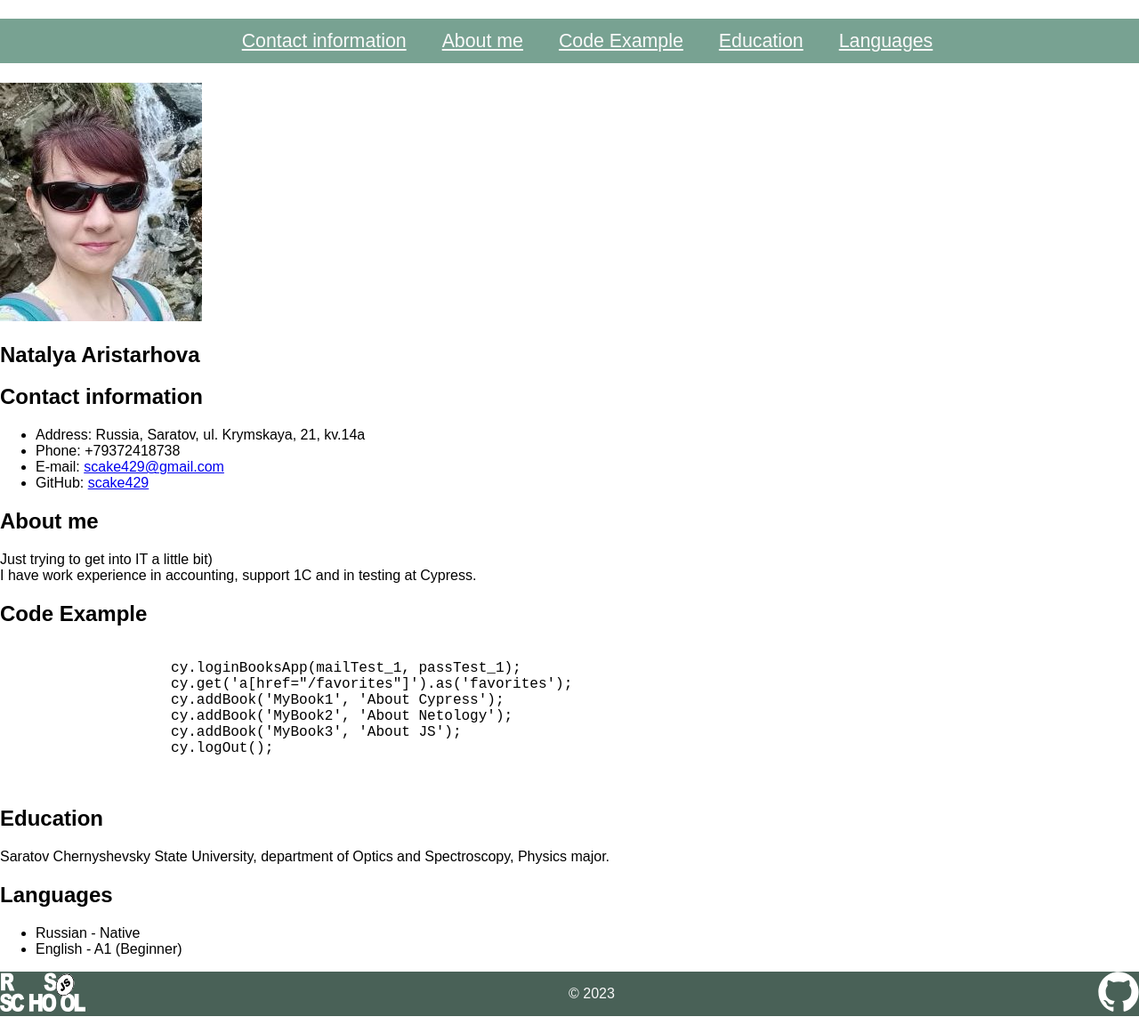
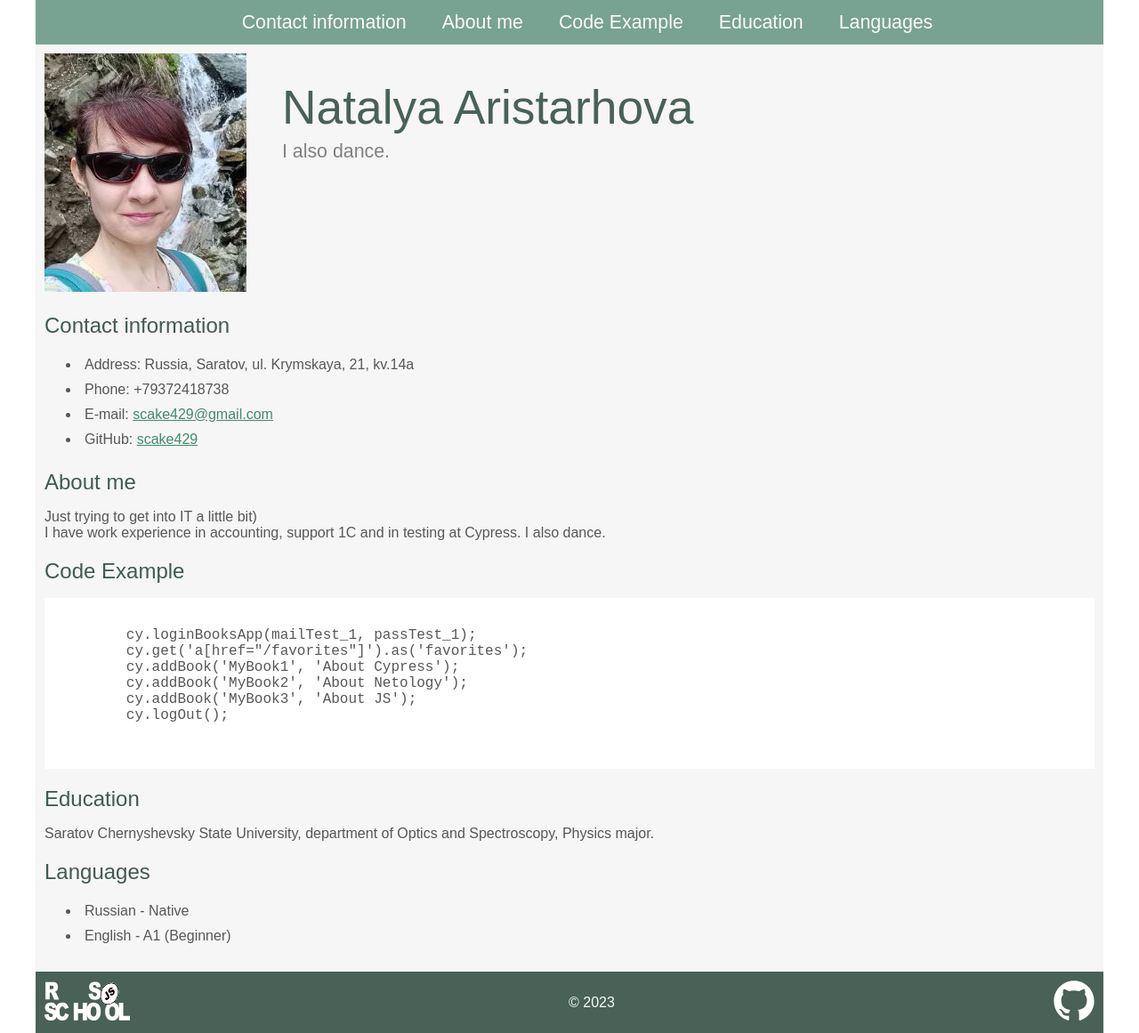
Before and after one commit to scake429/rsschool-cv, a plain HTML site: page index.html in a window 1280 px wide. Shown: the whole page at 89% size. Drawn offline with Linux system fonts and the light colour scheme.

Commit message:
feat: add CSS

```diff
--- a/index.html
+++ b/index.html
@@ -30,12 +30,17 @@
         </header>
         <main class="main">
             <section class="section section_name">
+                <div>
                     <img class="img_photo" src="assets/img/photo_Aristarhova.jpg" alt="Photo AristarhovaNN">
+                </div>
+                <div class="section_name_text">
                     <h1>Natalya Aristarhova</h1>
+                    <p class="section_name_slogan">I also dance.</p>
+                </div>
             </section>
             <section class="section section_contact">
                 <h2 id="contact">Contact information</h2>
-                <ul>
+                <ul class="section_list">
                     <li>Address: Russia, Saratov, ul. Krymskaya, 21, kv.14a</li>
                     <li>Phone: +79372418738</li>
                     <li>E-mail:
@@ -48,12 +53,12 @@
             <section class="section section_about">
                 <h2 id="about">About me</h2>
                 <p>Just trying to get into IT a little bit&rpar;<br>
-                    I have work experience in accounting, support 1C and in testing at Cypress.
+                    I have work experience in accounting, support 1C and in testing at Cypress. I also dance.
                 </p>
             </section>
             <section class="section section_code">
                 <h2 id="code">Code Example</h2>
-                <pre>
+                <pre class="code">
                     <code>
         cy.loginBooksApp(mailTest_1, passTest_1);
         cy.get('a[href="/favorites"]').as('favorites');
@@ -70,22 +75,20 @@
             </section>
             <section class="section section_languages">
                 <h2 id="languages">Languages</h2>
-                <ul>
+                <ul class="section_list">
                     <li>Russian - Native</li>
                     <li>English - A1 (Beginner)</li>
                 </ul>
             </section>
         </main>
         <footer class="footer">
-            <div class="footer_div">
-                <a href="https://rs.school/js/" target="_blank">
+            <a class="footer_link" href="https://rs.school/js/" target="_blank">
                 <img src="assets/svg/rs_school_js_white_logo.svg" alt="Logo RS School" width="96" height="45">
             </a>
             <p>&copy; 2023</p>
-                <a href="https://github.com/scake429" target="_blank">
+            <a class="footer_link" href="https://github.com/scake429" target="_blank">
                 <img src="assets/svg/github_white_logo.svg" alt="Logo GitHub" width="46" height="45">
             </a>
-            </div>
         </footer>
     </body>
 </html>
--- a/style.css
+++ b/style.css
@@ -1,14 +1,17 @@
 body {
-    min-height: 100vh;
     margin: 0;
     padding: 0;
+    min-height: 100vh;
     font-family: sans-serif;
     font-size: 12pt;
+    color:#575757
 }
 
-/* .header, .main, .footer {
-    border: 1px solid red;
-} */
+.header, .main, .footer {
+    margin: auto;
+    max-width: 1200px;
+    width: 100%;
+}
 
 .header {
     background-color: #78a292;
@@ -18,32 +21,85 @@ body {
     font-size: 16pt;
 }
 
-/* .nav_menu {
-    display: inline-block;
-    padding: 55px 40px;
-} */
-
 .nav_list {
+    margin: 0;
     display: flex;
     justify-content: center;
     list-style: none;
 }
 
-.nav_ref {
-    padding: 0 20px;
+.nav_ref,
+.nav_ref:visited {
+    padding: 0px 20px;
     line-height: 50px;
+    color: #fafafa;
+    text-decoration: none;
+}
+
+.nav_ref:hover {
+    text-decoration: underline;
+    color: #ffffff;
+}
+
+.main {
+    padding: 10px 0px;
+    background-color: #f6f6f6;
+}
+
+.section_name {
+    display: flex;
+    flex-wrap: wrap;
+}
+
+.section_name_text {
+    padding: 30px 40px;
+}
+
+h1 {
+    margin: 0;
+    font-size: 40pt;
+    font-weight: 100;
+    color: #496157;
+ }
+
+ .section_name_slogan {
+    margin: 7px 0px;
+    font-size: 16pt;
+    color: grey;
+ }
+
+.section {
+    padding: 0 10px;
+}
+
+h2 {
+    margin: 20px 0px 0px 0px;
+    font-weight: 100;
+    color: #415a4f;
+}
+
+.section_list li {
+    padding: 5px;
+}
+
+.code {
+    padding: 15px;
+    background-color: #ffffff;
+}
+
+.footer {
+    display: flex;
+    justify-content: space-between;
+    align-items: center;
+    background-color: #496157;
     color: #fafafa;
 }
 
-.footer {
-    background-color: #496157;
+.footer_link {
+    padding: 10px 10px;
 }
 
-.footer_div {
-    display: flex;
-    justify-content: space-between;
-    align-items: center;
-    color: #fafafa;
-    /* padding: 20px;
-    font-size: 0.8rem; */
+a,
+a:visited {
+    color: #3f8b6e;
 }
```
Lines whose indentation alone changed are shown as unchanged.
